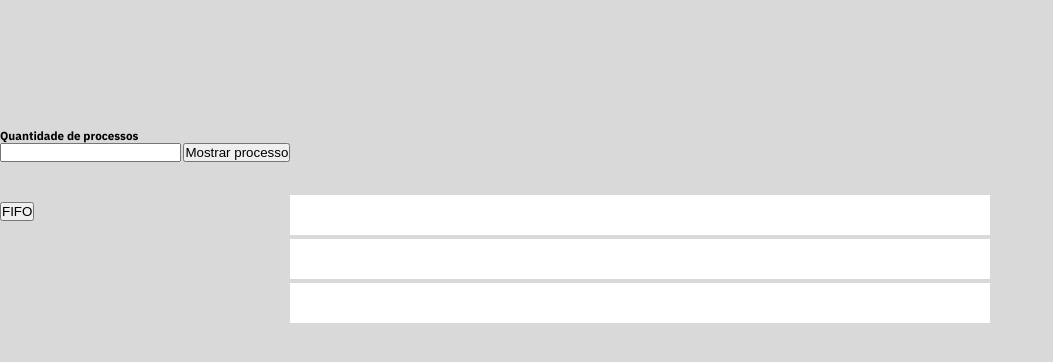
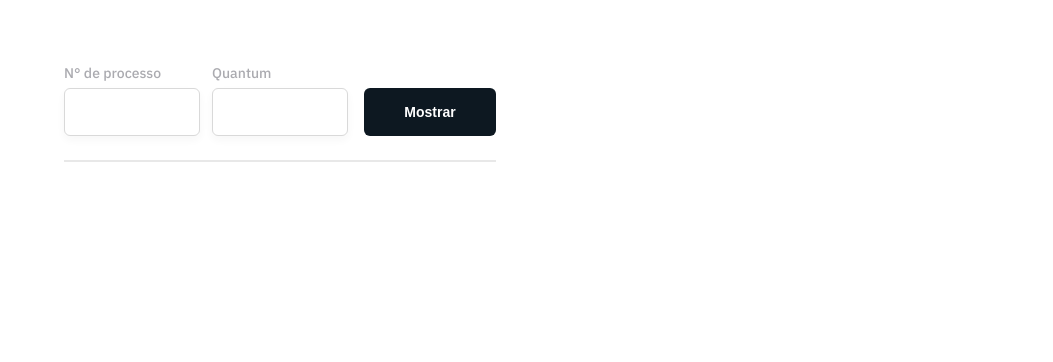
Before and after one commit to ItamarJoire/escalonador-de-processos, a plain HTML site: page src/pages/fifo.html in a window 1280 px wide. Shown: the whole page, without its empty margins (0-1053 px from the left). Drawn offline with Linux system fonts and the light colour scheme.

Commit message:
input principal criado

```diff
--- a/src/pages/fifo.html
+++ b/src/pages/fifo.html
@@ -11,19 +11,41 @@
     <title>FIFO | First In First Out</title>
 </head>
 <body>
-    <div class="form-container">
+    <div class="container-general">
+        <div class="container-process">
+            <div class="inputs-main">
+
+                <div class=" inputs number-process">
+                    <label for="number-process">N° de processo</label>
+                    <input id="number-process" type="number" min="1" max="10">
+                </div>
+
+                <div class="inputs quantum">
+                    <label for="quantum">Quantum</label>
+                    <input id="quantum" type="number" min="1" max="10">
+                </div>
+
+                <button class="buttons button-show">Mostrar</button>
+
+            </div>
+            <div class="line"></div>
+        </div>
+
+
+    </div>
+    <!-- <div class="form-container">
         <div class="number-process">
             <h3>Quantidade de processos</h3>
             <input class="show-process" type="number">
             <button onclick="dom.addForm()">
                 Mostrar processo
             </button>
-        </div>
+        </div> -->
         <!-- <div class="number-process">
             <h3>Quantum</h3>
             <input type="number" max="5">
         </div> -->
-    </div>
+    <!-- </div>
 
     <div class="show-fifo"></div>
 
@@ -43,7 +65,7 @@
         <div class="myProgress">
             <div class="myBarThree myBar" style="margin-left: 0%"></div>
         </div>
-    </div>
+    </div> -->
 
     <script src="../../scripts/index.js"></script>
 </body>
--- a/styles/fifo.css
+++ b/styles/fifo.css
@@ -1,19 +1,94 @@
-.container{
+.container-general{
+    display: flex;
+    justify-content: space-between;
+    width: 90%;
+    margin: auto;
+
+    margin-top: 6.4rem;
+}
+
+.container-general .container-process .inputs-main{
+    display: flex;
+    justify-content: center;
+}
+
+.container-general .container-process .inputs-main .inputs{
     display: flex;
     flex-direction: column;
-    align-items: center;
 }
 
-.form-container{
-    margin-top: 10%;
+/* Remove as setas do input number */
+input[type=number]::-webkit-inner-spin-button {
+    -webkit-appearance: none;
+
+}
+input[type=number] {
+   -moz-appearance: textfield;
+   appearance: textfield;
+
 }
 
-.number-process,
-.type-scheduler
-{
-    margin-top: 4rem;
+.inputs label{
+    font-style: normal;
+    font-weight: 500;
+    font-size: 1.4rem;
+    line-height: 1.8rem;
+
+    color: var(--gray-dark-two);
 }
 
-.show-fifo .form{
-    display: flex;
+.inputs input{
+    color: var(--primary);
+    height: 48px;
+    width: 13.6rem;
+    padding-left: 1.6rem;
+    border: 1px solid var(--gray-light);
+    box-sizing: border-box;
+    box-shadow: 0px 4px 8px rgba(44, 39, 56, 0.04);
+    border-radius: 6px;
+
+    margin-top: .6rem;
 }
+
+.inputs input:focus{
+    border: 2px solid var(--secondary);
+    background: rgba(180, 205, 237, 0.2);
+}
+
+.inputs:nth-child(n + 2) {
+    margin-left: 1.2rem;
+}
+
+.buttons{
+    font-style: normal;
+
+    font-size: 1.4rem;
+    line-height: 1.8rem;
+    text-align: center;
+}
+
+.button-show{
+    font-weight: 600;
+    height: 48px;
+    width: 13.2rem;
+    padding: 1.5rem 3.6rem;
+    border-radius: 6px;
+
+    margin: 2.4rem 0 0 1.6rem;
+    border: none;
+
+    color: #fff;
+    background: var(--primary);
+
+    transition: opacity 200ms;
+}
+
+.button-show:hover{
+    opacity: .9;
+    cursor: pointer;
+}
+
+.line{
+    margin-top: 2.4rem;
+    border: 1px solid rgba(217, 217, 217, 0.6);
+}
--- a/styles/main.css
+++ b/styles/main.css
@@ -10,6 +10,13 @@
 :root{
     font-size: 62.5%;
 
+    --primary: #0D1821;
+    --secondary: #B4CDED;
+    --green: #B6CC6C;
+    --red: #CC6C6C;
+    --gray-dark: #545457;
+    --gray-dark-two: #ABABB0;
+    --gray-light: #D9D9D9;
 }
 
 a{
@@ -18,5 +25,4 @@ a{
 
 body{
     font-family: 'IBM Plex Sans', sans-serif;
-    background: #D9D9D9;
 }
```
